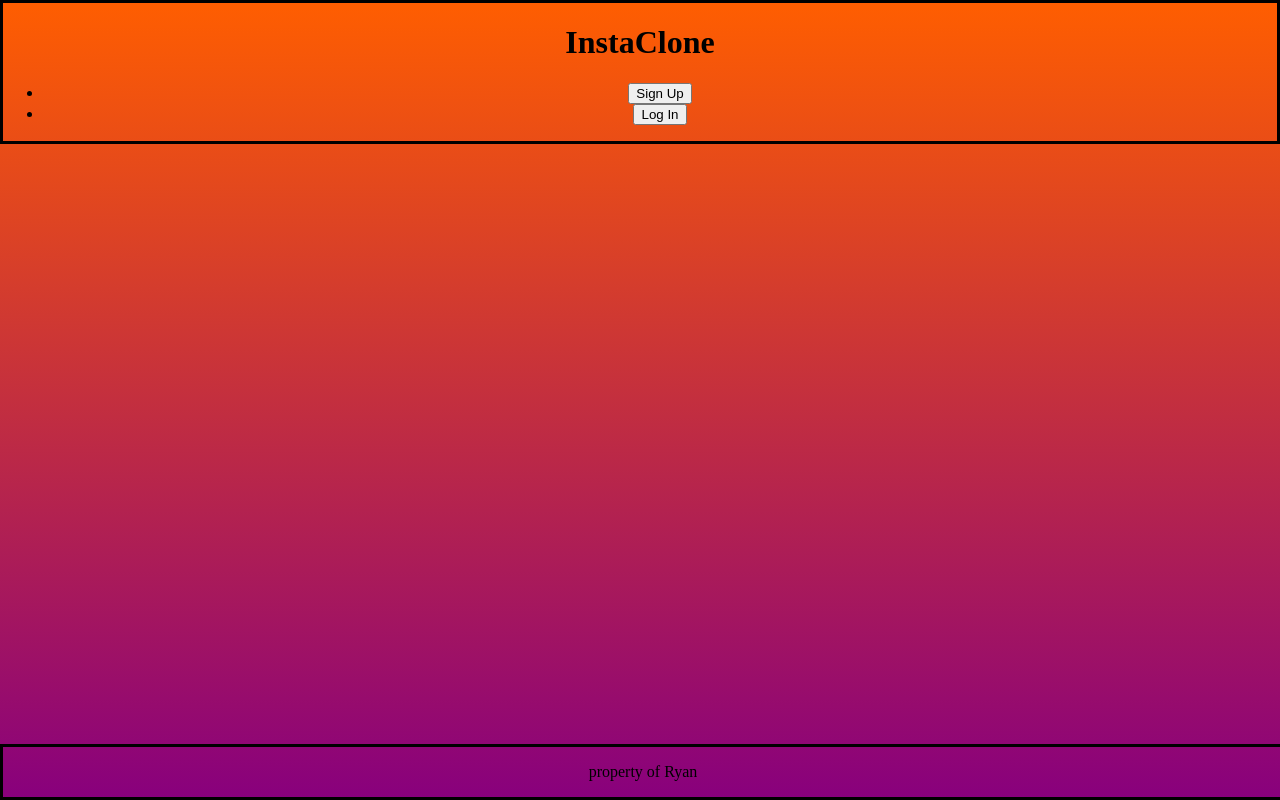
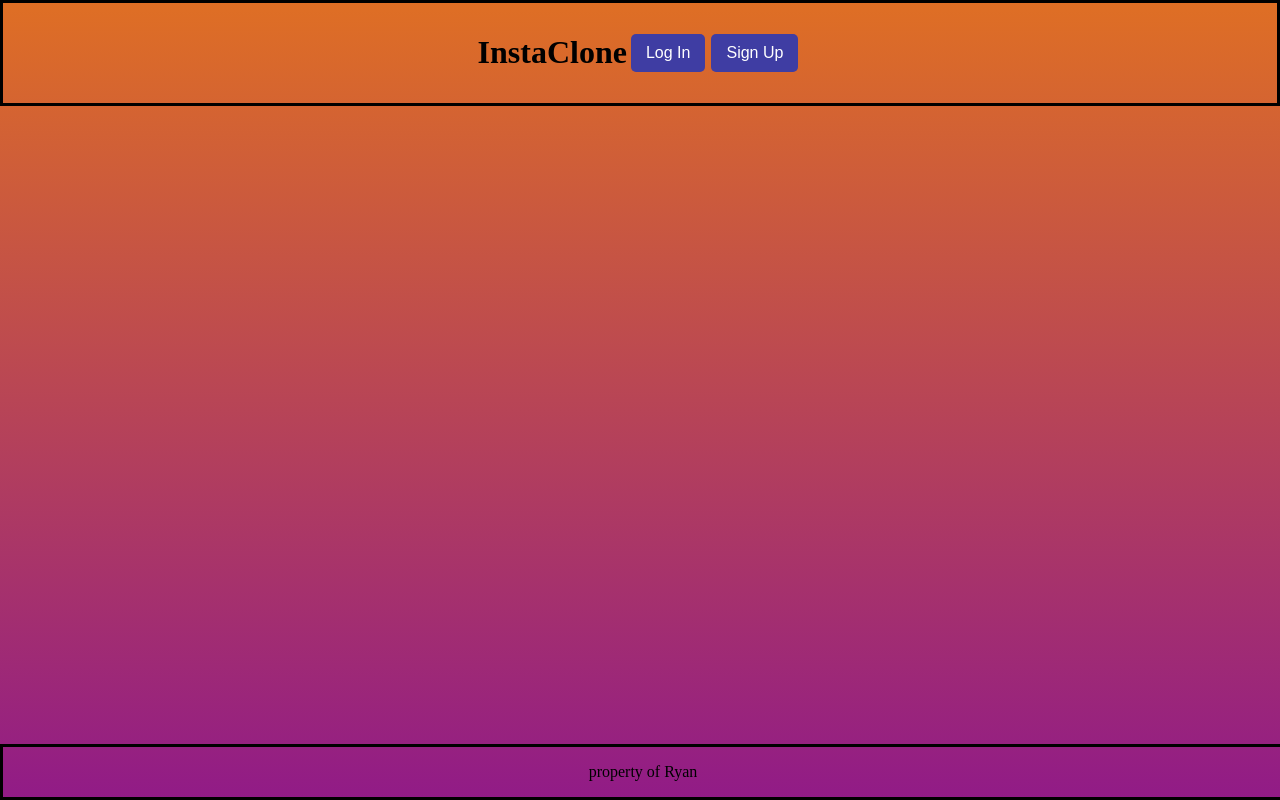
Before and after one commit to LastGreenseer/M55_instaclone_FE, a React (Vite) app: page / in a window 1280 px wide. Built offline with nearby package versions, Linux system fonts and the light colour scheme; no server answers.

Commit message:
style: improved login and sign up buttons

```diff
--- a/src/App.jsx
+++ b/src/App.jsx
@@ -52,7 +52,6 @@
           />
         )}
         {isLoggedIn && <ImageContainer photos={photos} />}
-
       <Footer />
     </>
   );
--- /dev/null
+++ b/src/components/header.css
@@ -0,0 +1,30 @@
+header {
+  padding: 10px 20px;
+  display: flex;
+  justify-content: space-between;
+  align-items: center;
+  border-bottom: 1px solid #757575;
+}
+
+nav ul {
+  list-style-type: none;
+  margin: 0;
+  padding: 4px;
+  display: flex;
+  gap: 6px;
+}
+
+nav button {
+  padding: 10px 15px;
+  background-color: #3f3da3;
+  color: white;
+  border: none;
+  border-radius: 5px;
+  cursor: pointer;
+  font-size: 16px;
+  transition: background-color 0.3s ease;
+}
+
+nav button:hover {
+  background-color: #6f777c;
+}
--- a/src/components/header.jsx
+++ b/src/components/header.jsx
@@ -1,6 +1,7 @@
 import React from "react";
+import "./header.css";
 
-const Header = ({ setShowSignup, setShowLogin, isLoggedIn}) => {
+const Header = ({ setShowSignup, setShowLogin, isLoggedIn }) => {
   return (
     <header>
       <h1>InstaClone</h1>
@@ -10,13 +11,14 @@
             <li>Welcome</li>
           ) : (
             <>
-          <li>
-            <button onClick={() => setShowSignup(true)}>Sign Up</button>
-          </li>
-          <li>
-            <button onClick={() => setShowLogin(true)}>Log In</button>
-          </li>
-          </>
+              <li>
+                <button onClick={() => setShowLogin(true)}>Log In</button>
+              </li>
+
+              <li>
+                <button onClick={() => setShowSignup(true)}>Sign Up</button>
+              </li>
+            </>
           )}
         </ul>
       </nav>
--- a/src/index.css
+++ b/src/index.css
@@ -1,5 +1,5 @@
 body {
-  background: linear-gradient(to top, #88007d, #ff5e00);
+  background: linear-gradient(to top, #911b87, #df6f24);
   margin: 0;
   height: 100vh;
 }
```
Lines whose indentation alone changed are shown as unchanged.
